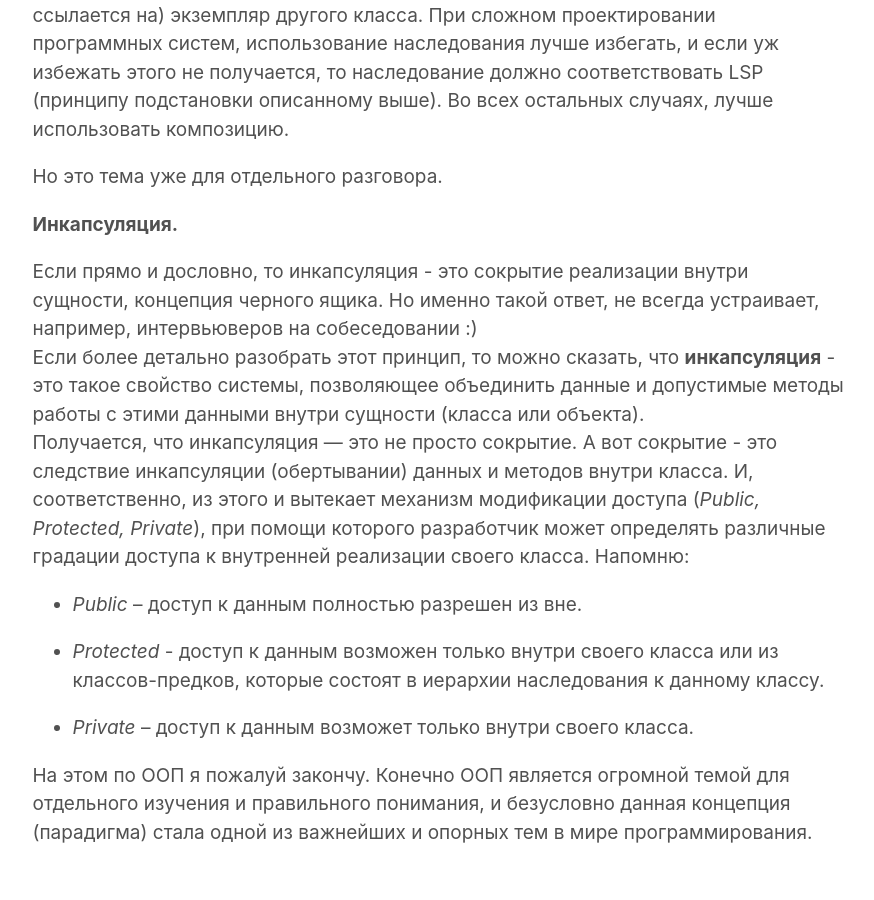
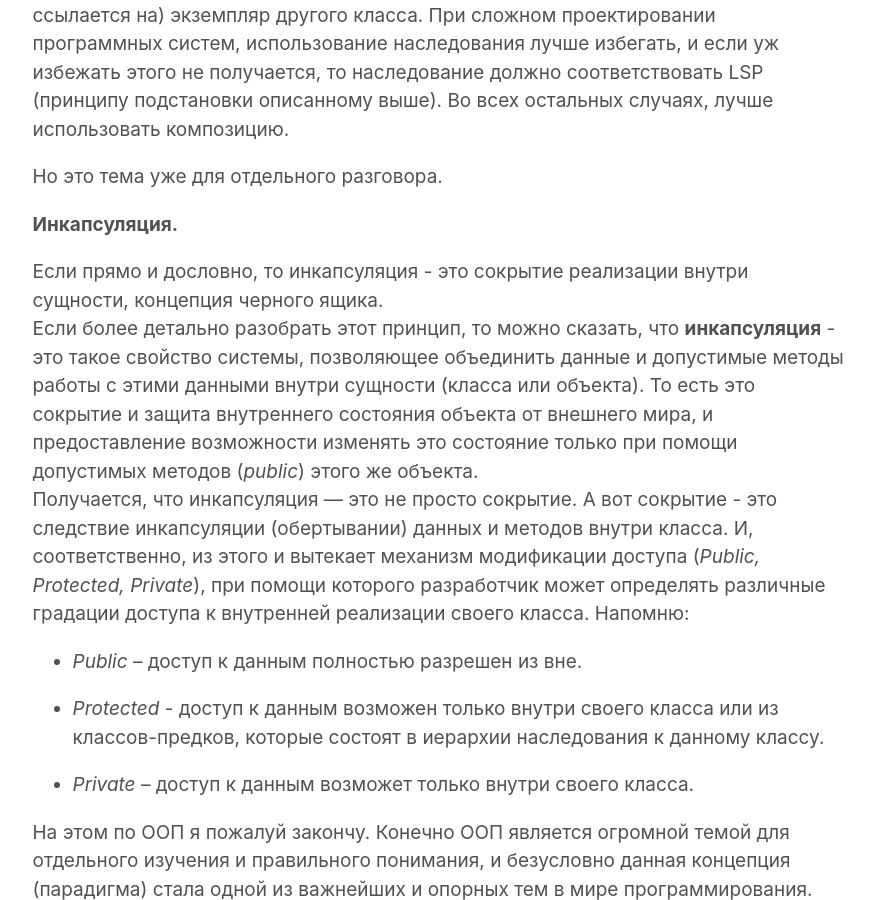
Before and after one commit to optima740/optima740.github.io, a Jekyll site: the page built from _posts/2021-05-19-programming universe9.md, in a window 1280 px wide and 900 px high, scrolled down 4654 px. Shown: the whole window, without its empty margins (199-1073 px from the left). Built offline with Jekyll 4.4.1, drawn with Linux system fonts in a browser that asks for light colours.

Commit message:
Update 2021-05-19-programming universe9.md

```diff
--- a/_posts/2021-05-19-programming universe9.md
+++ b/_posts/2021-05-19-programming universe9.md
@@ -83,8 +83,8 @@ category: "universe"
 
 **Инкапсуляция.**
 
-Если прямо и дословно, то инкапсуляция - это сокрытие реализации внутри сущности, концепция черного ящика. Но именно такой ответ, не всегда устраивает, например, интервьюверов на собеседовании :)
-Если более детально разобрать этот принцип, то можно сказать, что **инкапсуляция** - это такое свойство системы, позволяющее объединить данные и допустимые методы работы с этими данными внутри сущности (класса или объекта).
+Если прямо и дословно, то инкапсуляция - это сокрытие реализации внутри сущности, концепция черного ящика.
+Если более детально разобрать этот принцип, то можно сказать, что **инкапсуляция** - это такое свойство системы, позволяющее объединить данные и допустимые методы работы с этими данными внутри сущности (класса или объекта). То есть это сокрытие и защита внутреннего состояния объекта от внешнего мира, и предоставление возможности изменять это состояние только при помощи допустимых методов (*public*) этого же объекта.
 Получается, что инкапсуляция — это не просто сокрытие. А вот сокрытие - это следствие инкапсуляции (обертывании) данных и методов внутри класса. И, соответственно, из этого и вытекает механизм модификации доступа (*Public, Protected, Private*), при помощи которого разработчик может определять различные градации доступа к внутренней реализации своего класса. Напомню:
 
 - *Public* – доступ к данным полностью разрешен из вне.
```
